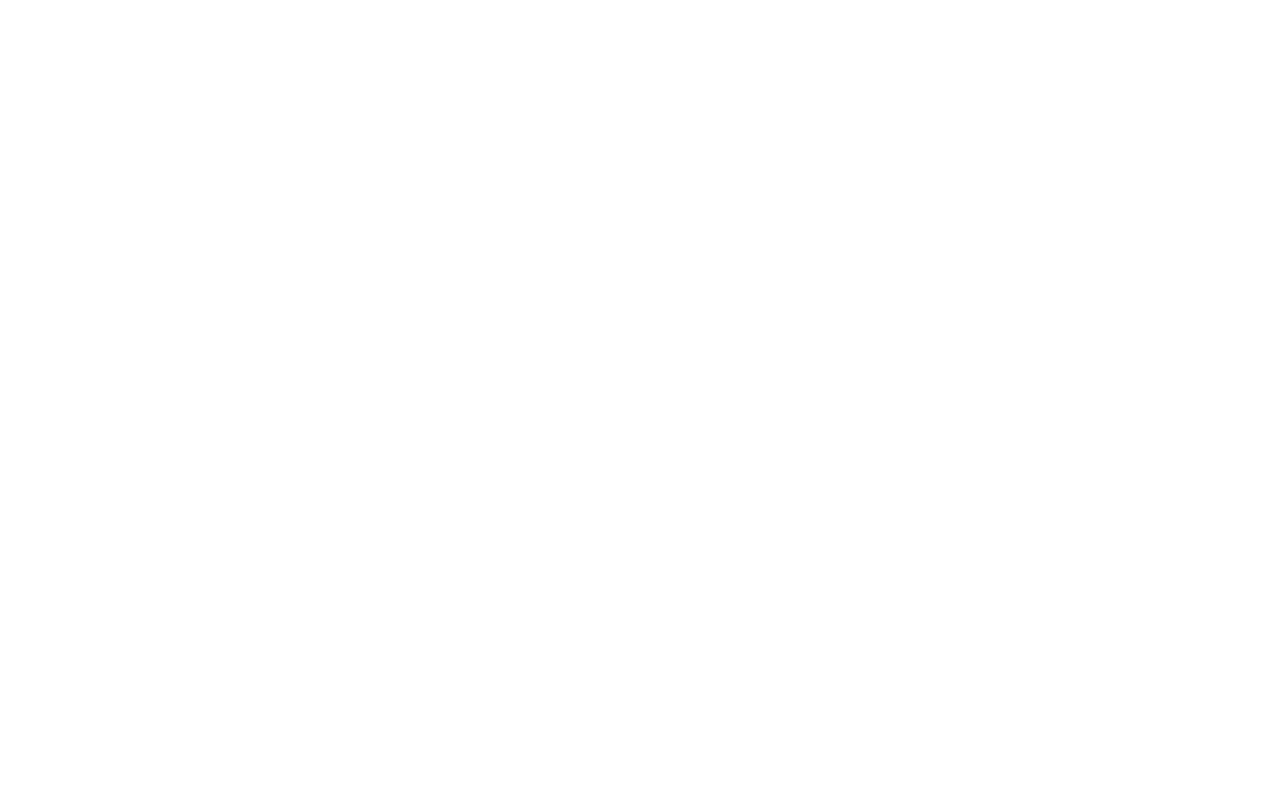
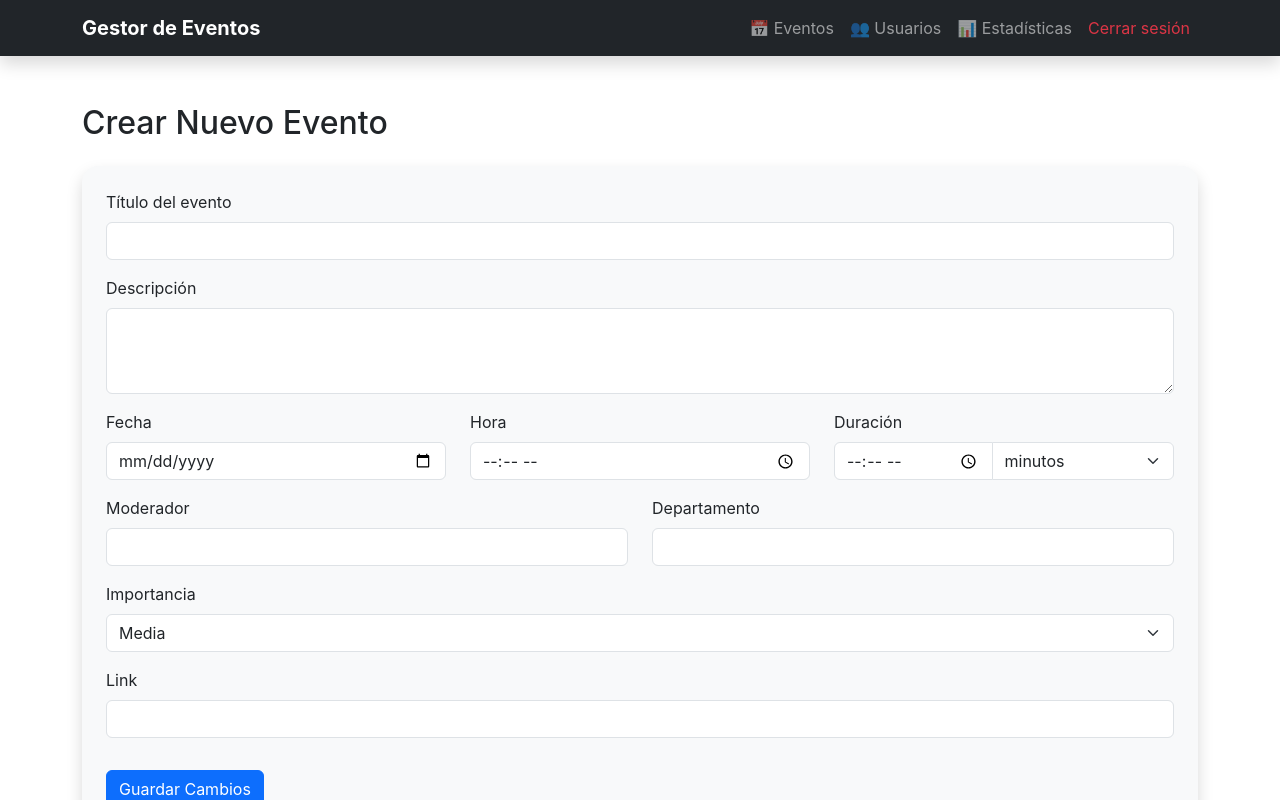
Before and after one commit to NiggetChuckens/event_manager, a React (Create React App) app in the folder frontend/: page /admin/editevent/1 in a window 1280 px wide. Before the commit this address had no page. Shown: the top 800 px of the page. Built offline with nearby package versions, Linux system fonts and the light colour scheme.

Commit message:
Editar evento
Se crea formulario para que el administrador pueda editar los eventos

```diff
--- a/frontend/src/App.jsx
+++ b/frontend/src/App.jsx
@@ -9,6 +9,7 @@
 import Stats from './pages/admin/stats';
 import CreateEvent from './pages/admin/createevent';
 import CreateUser from './pages/admin/createuser';
+import EditEvent from './pages/admin/editevent';
 
 const App = () => {
   return (
@@ -23,6 +24,7 @@
         <Route path="/admin/stats" element={<Stats />} />
         <Route path="/create" element={<CreateEvent />} />
         <Route path="/createuser" element={<CreateUser />} />
+        <Route path="/admin/editevent/:id" element={<EditEvent />} />
       </Routes>
     </Router>
   );
--- /dev/null
+++ b/frontend/src/pages/admin/editevent.jsx
@@ -0,0 +1,173 @@
+import { useState } from 'react';
+import Footer from '../../components/footer';
+import Navbar from '../../components/navbaradmin';
+
+const CreateEvent = () => {
+  const [formData, setFormData] = useState({
+    titulo: '',
+    descripcion: '',
+    fecha: '',
+    hora: '',
+    lugar: '',
+    duracion: '',
+    unidadDuracion: 'minutos',
+    moderador: '',
+    departamento: '',
+    importancia: 'Media',
+  });
+
+  const handleChange = (e) => {
+    setFormData({
+      ...formData,
+      [e.target.name]: e.target.value,
+    });
+  };
+
+  const handleSubmit = (e) => {
+    e.preventDefault();
+    console.log('Evento enviado:', formData);
+  };
+
+  return (
+    <div className="d-flex flex-column min-vh-100">
+        <Navbar />
+      <div className="container py-5 flex-grow-1">
+        <h2 className="mb-4">Crear Nuevo Evento</h2>
+
+        <form onSubmit={handleSubmit} className="bg-light p-4 rounded-4 shadow">
+          <div className="mb-3">
+            <label className="form-label">Título del evento</label>
+            <input
+              type="text"
+              name="titulo"
+              className="form-control"
+              value={formData.titulo}
+              onChange={handleChange}
+              required
+            />
+          </div>
+
+          <div className="mb-3">
+            <label className="form-label">Descripción</label>
+            <textarea
+              name="descripcion"
+              className="form-control"
+              value={formData.descripcion}
+              onChange={handleChange}
+              rows="3"
+              required
+            ></textarea>
+          </div>
+
+          <div className="row">
+            <div className="col-md-4 mb-3">
+              <label className="form-label">Fecha</label>
+              <input
+                type="date"
+                name="fecha"
+                className="form-control"
+                value={formData.fecha}
+                onChange={handleChange}
+                required
+              />
+            </div>
+
+            <div className="col-md-4 mb-3">
+              <label className="form-label">Hora</label>
+              <input
+                type="time"
+                name="hora"
+                className="form-control"
+                value={formData.hora}
+                onChange={handleChange}
+                required
+              />
+            </div>
+
+            <div className="col-md-4 mb-3">
+              <label className="form-label">Duración</label>
+              <div className="input-group">
+                <input
+                  type="time"
+                  name="duracion"
+                  className="form-control"
+                  value={formData.duracion}
+                  onChange={handleChange}
+                  min="1"
+                  required
+                />
+                <select
+                  name="unidadDuracion"
+                  className="form-select"
+                  value={formData.unidadDuracion}
+                  onChange={handleChange}
+                >
+                  <option value="minutos">minutos</option>
+                  <option value="horas">horas</option>
+                </select>
+              </div>
+            </div>
+          </div>
+
+          <div className="row">
+            <div className="col-md-6 mb-3">
+              <label className="form-label">Moderador</label>
+              <input
+                type="text"
+                name="moderador"
+                className="form-control"
+                value={formData.moderador}
+                onChange={handleChange}
+                required
+              />
+            </div>
+
+            <div className="col-md-6 mb-3">
+              <label className="form-label">Departamento</label>
+              <input
+                type="text"
+                name="departamento"
+                className="form-control"
+                value={formData.departamento}
+                onChange={handleChange}
+                required
+              />
+            </div>
+          </div>
+
+          <div className="mb-3">
+            <label className="form-label">Importancia</label>
+            <select
+              name="importancia"
+              className="form-select"
+              value={formData.importancia}
+              onChange={handleChange}
+            >
+              <option value="Alta">Alta</option>
+              <option value="Media">Media</option>
+              <option value="Baja">Baja</option>
+            </select>
+          </div>
+
+          <div className="mb-3">
+            <label className="form-label">Link</label>
+            <input
+              type="text"
+              name="lugar"
+              className="form-control"
+              value={formData.lugar}
+              onChange={handleChange}
+              required
+            />
+          </div>
+
+          <button type="submit" className="btn btn-primary mt-3">Guardar Cambios</button>
+        </form>
+      </div>
+
+      <Footer />
+    </div>
+  );
+};
+
+export default CreateEvent;
--- a/frontend/src/pages/admin/eventsadmi.jsx
+++ b/frontend/src/pages/admin/eventsadmi.jsx
@@ -1,26 +1,58 @@
-import { Link } from 'react-router-dom';
+import { Link, useNavigate } from 'react-router-dom';
 import Footer from '../../components/footer';
 import NavbarAdmin from '../../components/navbaradmin';
 
 const AdminEvents = () => {
+  const navigate = useNavigate();
+
+  const handleEdit = (id) => {
+    navigate(`/admin/editevent/${id}`);
+  };
+
+  const handleDelete = (id) => {
+    // Simulación frontend: alerta
+    alert(`¿Deseas eliminar el evento con ID: ${id}?`);
+  };
+
+  // Simulación de eventos
+  const eventos = [
+    { id: 1, titulo: 'Reunión mensual', fecha: '15 abril' },
+    { id: 2, titulo: 'Taller de liderazgo', fecha: '20 abril' },
+  ];
+
   return (
     <div className="d-flex flex-column min-vh-100">
       <NavbarAdmin />
       <div className="container py-5 flex-grow-1">
         <h2 className="mb-4">📅 Gestión de Eventos</h2>
         <div className="d-flex justify-content-between mb-3">
-          <span className="text-muted">Total de eventos: 5</span>
+          <span className="text-muted">Total de eventos: {eventos.length}</span>
           <Link to="/create" className="btn btn-success">+ Crear nuevo evento</Link>
         </div>
+
         <ul className="list-group">
-          <li className="list-group-item d-flex justify-content-between align-items-center">
-            Reunión mensual - 15 abril
-            <div>
-              <button className="btn btn-sm btn-outline-primary me-2">Editar</button>
-              <button className="btn btn-sm btn-outline-danger">Eliminar</button>
-            </div>
-          </li>
-          {/* Más eventos aquí */}
+          {eventos.map((evento) => (
+            <li
+              key={evento.id}
+              className="list-group-item d-flex justify-content-between align-items-center"
+            >
+              {evento.titulo} - {evento.fecha}
+              <div>
+                <button
+                  className="btn btn-sm btn-outline-success me-2"
+                  onClick={() => handleEdit(evento.id)}
+                >
+                  Editar
+                </button>
+                <button
+                  className="btn btn-sm btn-outline-danger"
+                  onClick={() => handleDelete(evento.id)}
+                >
+                  Eliminar
+                </button>
+              </div>
+            </li>
+          ))}
         </ul>
       </div>
       <Footer />
```
